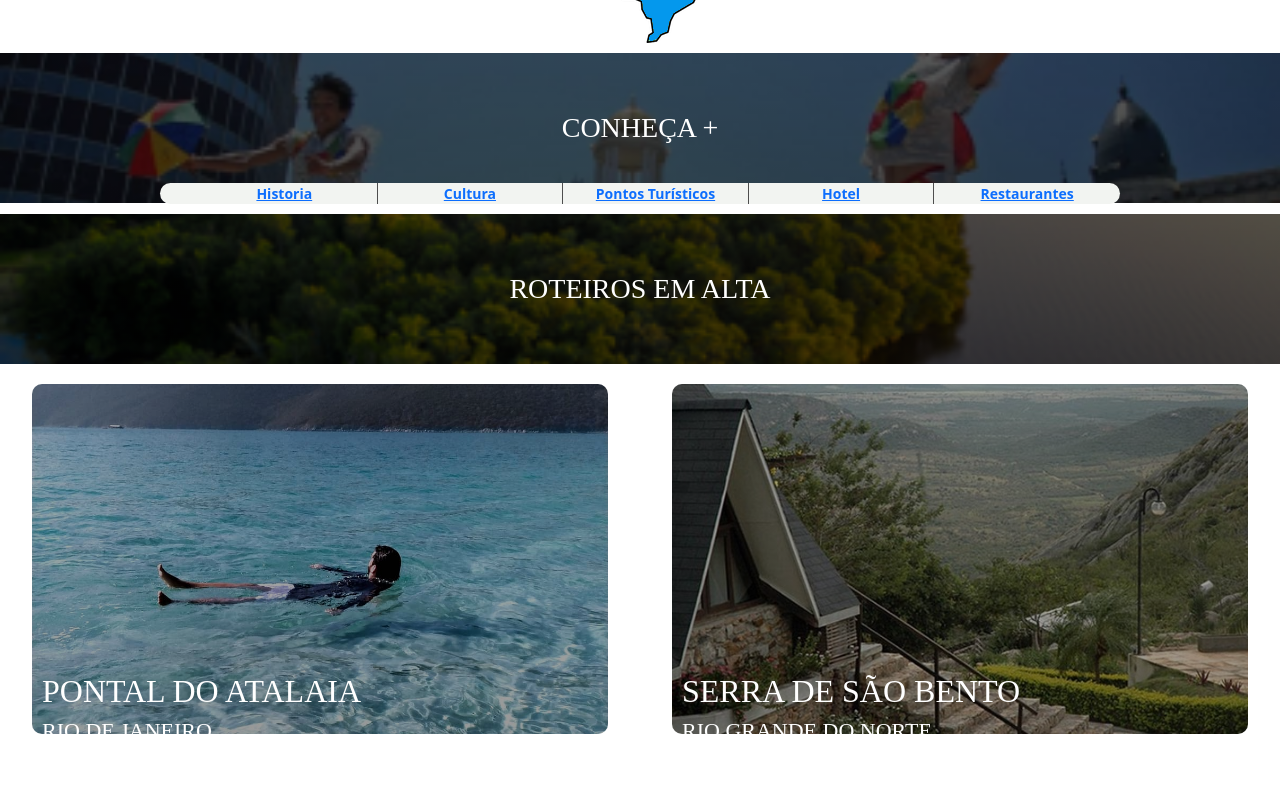
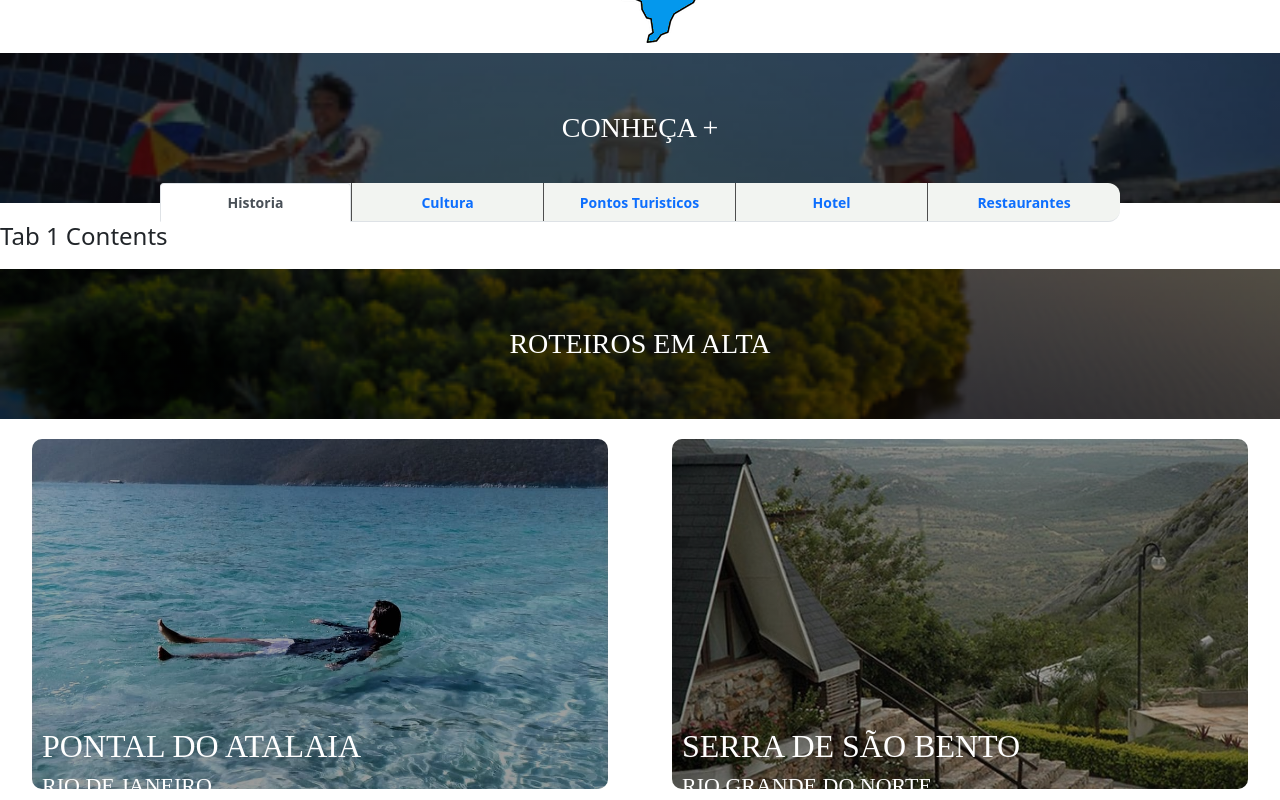
Before and after one commit to ClebyFrancisco/JornadaBrasil, a Next.js app: page / in a window 1280 px wide. Shown: the part 1404-2204 px from the top of the page. Before the commit the page ends 2149 px from the top, so only its background shows below. Built offline with nearby package versions, Linux system fonts and the light colour scheme; a web font is replaced by a local one.

Commit message:
Create NavC

```diff
--- a/src/components/Home/NavC/index.tsx
+++ b/src/components/Home/NavC/index.tsx
@@ -1,37 +1,60 @@
-import React from "react";
-import  Link from 'next/link';
+import React, {useState} from "react";
+import { TabContent, TabPane, Nav, NavItem, NavLink, Row, Col } from "reactstrap";
+import classnames from 'classnames'
 import styles from './styles.module.scss'
 
-const NavC = () =>{
+const NavC = (props) =>{
+    const [activeTab, setActiveTab] = useState('1');
+
+    const toggle = (tab) => {
+        if(activeTab !== tab) setActiveTab(tab);
+      }
+
     return(
-        <div className={styles.navRegiao}>
-           <ul>
-            <li>
-                <Link href="/conheca/norte">
-                    <a>Historia</a>
-                </Link>
-            </li>
-            <li>
-                <Link href="/conheca/nordeste">
-                    <a>Cultura</a>
-                </Link>
-            </li>
-            <li>
-                <Link href="/conheca/centro-oeste">
-                    <a>Pontos Turísticos</a>
-                </Link>
-            </li>
-            <li>
-                <Link href="/conheca/sudeste">
-                    <a>Hotel</a>
-                </Link>
-            </li>
-            <li>
-                <Link href="/conheca/sul">
-                    <a>Restaurantes</a>
-                </Link>
-            </li>
-        </ul>
+        <div>
+            <Nav tabs className={styles.navConheca}>
+                <NavItem>
+                    <NavLink className={classnames({ active: activeTab === '1' })} onClink={() => { toggle('1')}}>
+                        Historia
+                    </NavLink>
+                </NavItem>
+                <NavItem>
+                    <NavLink className={classnames({ active: activeTab === '2' })} onClink={() => { toggle('2')}}>
+                        Cultura
+                    </NavLink>
+                </NavItem>
+                <NavItem>
+                    <NavLink className={classnames({ active: activeTab === '3' })} onClink={() => { toggle('3')}}>
+                        Pontos Turisticos
+                    </NavLink>
+                </NavItem>
+                <NavItem>
+                    <NavLink className={classnames({ active: activeTab === '4' })} onClink={() => { toggle('4')}}>
+                        Hotel
+                    </NavLink>
+                </NavItem>
+                <NavItem>
+                    <NavLink className={classnames({ active: activeTab === '5' })} onClink={() => { toggle('5')}}>
+                        Restaurantes
+                    </NavLink>
+                </NavItem>
+            </Nav>
+            <TabContent activeTab={activeTab}>
+                <TabPane tabId="1">
+                    <Row>
+                        <Col sm="12">
+                            <h4>Tab 1 Contents</h4>
+                        </Col>
+                    </Row>
+                </TabPane>
+                <TabPane tabId="2">
+                    <Row>
+                        <Col sm="12">
+                            <h4>Tab 2 Contents</h4>
+                        </Col>
+                    </Row>
+                </TabPane>
+            </TabContent>
         </div>
     )
 }
--- a/src/components/Home/NavC/styles.module.scss
+++ b/src/components/Home/NavC/styles.module.scss
@@ -1,4 +1,4 @@
-.navRegiao{
+.navConheca{
     background-color: #F2F4F1;
     color: #363E59;
     width: 75%;
@@ -7,13 +7,10 @@
     border-radius: 12px;
     font-size: 14px;
     font-weight: bold;
-
-    ul{
-        display: flex;
-        list-style: none;
-        justify-content: space-around;
-        align-items: center;
-        margin: auto;
+    display: flex;
+    list-style: none;
+    justify-content: space-around;
+    align-items: center;
         li{
             text-align: center;
             display: block;
@@ -28,7 +25,5 @@
         li:last-child{
             border-right: none;
         }
-    }
-
 
 }
```
